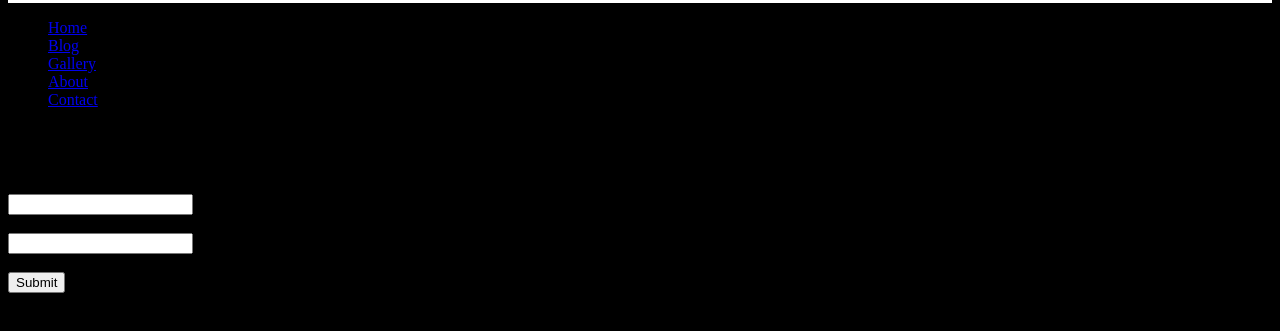
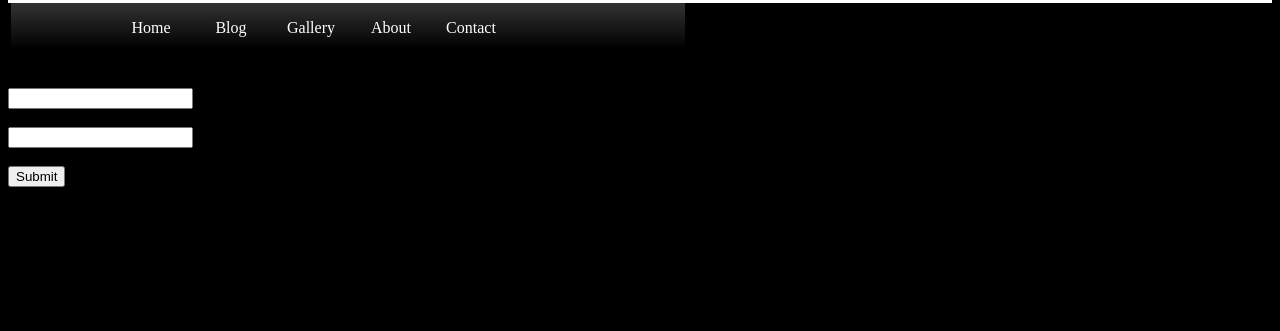
Before and after one commit to z78076969/website-2024, a plain HTML site: page Exercise.html in a window 1280 px wide. Shown: the part 153-484 px from the top of the page. Drawn offline with Linux system fonts and the light colour scheme.

Commit message:
2024.10.4

```diff
--- a/css/exercise1.css
+++ b/css/exercise1.css
@@ -14,3 +14,27 @@ header{
     border: solid #fff 3px;
     padding: 5px 0px 10px 0px;
 }
+#menu{
+    width: 674px;
+    background: linear-gradient(#333,#000);
+    margin-left: 3px;
+    float: left;
+}
+#menu ul{
+    list-style: none;
+    padding: 0px;
+    margin-left: 100px;
+}
+#menu ul li{
+    display: inline;
+}
+#menu ul li a{
+    color: #fff;
+    text-decoration: none;
+    padding-top: 0px;
+    height: 30px;
+    width: 80px;
+    float: left;
+    display: block;
+    text-align: center;
+}
```
